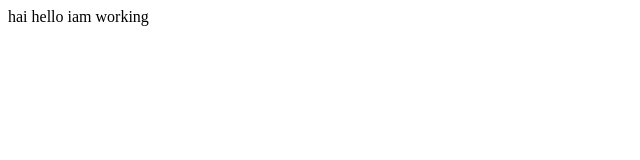
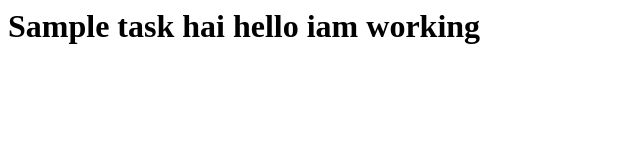
Before and after one commit to srujanam/test2, a plain HTML site: page index.html in a window 1280 px wide. Shown: the whole page, without its empty margins (0-640 px from the left). Drawn offline with Linux system fonts and the light colour scheme.

Commit message:
Update index.html

```diff
--- a/index.html
+++ b/index.html
@@ -1,3 +1,4 @@
 <html>
+  <h1>Sample task</h>
 <body>hai hello iam working</body>
 </html>
```
